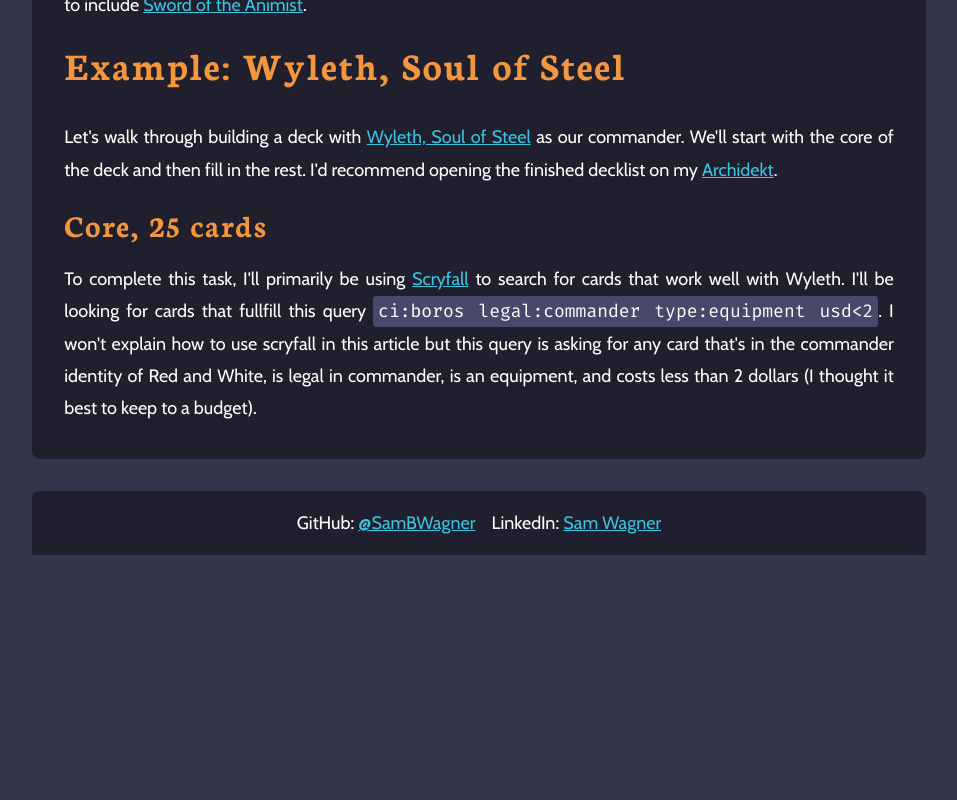
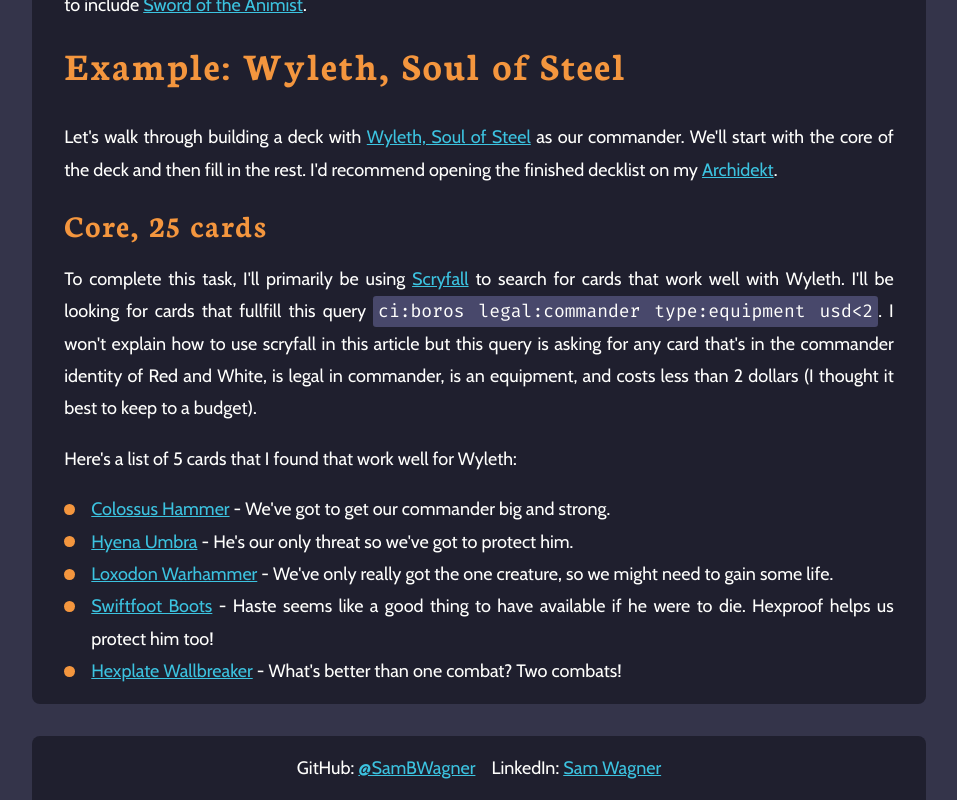
Before and after one commit to SamBWagner/port-flow, a Next.js app in the folder UI/: page /first-commander-deck in a window 1280 px wide. Shown: the part 5547-6347 px from the top of the page, without its empty margins (161-1118 px from the left). Before the commit the page ends 6102 px from the top, so only its background shows below. Built offline with nearby package versions, Linux system fonts and the light colour scheme.

Commit message:
💄 update all external links to blank target

```diff
--- a/UI/app/first-commander-deck/page.jsx
+++ b/UI/app/first-commander-deck/page.jsx
@@ -110,12 +110,12 @@
                 </p>
                 <p>
                   For example:{" "}
-                  <a href="https://scryfall.com/card/cmr/362/wyleth-soul-of-steel">
+                  <a href="https://scryfall.com/card/cmr/362/wyleth-soul-of-steel" target="_blank">
                     Wyleth, Soul of Steel
                   </a>{" "}
                   rewards you for playing Auras and Equipment, so you know you
                   should include those in your deck. Whereas{" "}
-                  <a href="https://scryfall.com/card/c16/46/thrasios-triton-hero">
+                  <a href="https://scryfall.com/card/c16/46/thrasios-triton-hero" target="_blank">
                     Thrasios, Triton Hero
                   </a>
                   , while a powerful commander, doesn't give you much guidance
@@ -149,7 +149,7 @@
             <ul>
               <li>
                 <p>
-                  <a href="https://scryfall.com/card/cmr/362/wyleth-soul-of-steel">
+                  <a href="https://scryfall.com/card/cmr/362/wyleth-soul-of-steel" target="_blank">
                     Wyleth, Soul of Steel
                   </a>{" "}
                   - A Voltron-style commander who encourages you to equip him
@@ -160,7 +160,7 @@
               </li>
               <li>
                 <p>
-                  <a href="https://scryfall.com/card/40k/112/commissar-severina-raine">
+                  <a href="https://scryfall.com/card/40k/112/commissar-severina-raine" target="_blank">
                     Commissar Severina Raine
                   </a>{" "}
                   - Focuses on creating token creatures and draining your
@@ -170,7 +170,7 @@
               </li>
               <li>
                 <p>
-                  <a href="https://scryfall.com/card/lcc/274/kumena-tyrant-of-orazca">
+                  <a href="https://scryfall.com/card/lcc/274/kumena-tyrant-of-orazca" target="_blank">
                     Kumena, Tyrant of Orazca
                   </a>{" "}
                   - A merfolk tribal commander who rewards you for playing
@@ -180,7 +180,7 @@
               </li>
               <li>
                 <p>
-                  <a href="https://scryfall.com/card/mat/45/samut-vizier-of-naktamun">
+                  <a href="https://scryfall.com/card/mat/45/samut-vizier-of-naktamun" target="_blank">
                     Samut, Vizier of Naktamun
                   </a>{" "}
                   - Encourages you to play creatures with haste and attack
@@ -190,7 +190,7 @@
               </li>
               <li>
                 <p>
-                  <a href="https://scryfall.com/card/one/203/jor-kadeen-first-goldwarden">
+                  <a href="https://scryfall.com/card/one/203/jor-kadeen-first-goldwarden" target="_blank">
                     Jor Kadeen, First Goldwarden
                   </a>{" "}
                   - Rewards you for playing and equipping creatures. His ability
@@ -199,7 +199,7 @@
               </li>
               <li>
                 <p>
-                  <a href="https://scryfall.com/card/blb/212/finneas-ace-archer">
+                  <a href="https://scryfall.com/card/blb/212/finneas-ace-archer" target="_blank">
                     Finneas, Ace Archer
                   </a>{" "}
                   - Focuses on creating tokens (like rabbits) and attacking. His
@@ -218,7 +218,7 @@
             <ul>
               <li>
                 <p>
-                  <a href="https://scryfall.com/card/acr/49/basim-ibn-ishaq">
+                  <a href="https://scryfall.com/card/acr/49/basim-ibn-ishaq" target="_blank">
                     Basim, Ibn Ishaq
                   </a>{" "}
                   - Focuses on cumulative commander damage. Encourages you to
@@ -231,7 +231,7 @@
               </li>
               <li>
                 <p>
-                  <a href="https://scryfall.com/card/cmm/335/akiri-fearless-voyager">
+                  <a href="https://scryfall.com/card/cmm/335/akiri-fearless-voyager" target="_blank">
                     Akiri, Fearless Voyager
                   </a>{" "}
                   - Rewards you for equipping creatures and attacking. She also
@@ -241,11 +241,11 @@
                   As a suggestion, there are equipment cards that come in
                   already attached to a creature. They're a great pick for
                   Akiri! Here are a few examples:{" "}
-                  <a href="https://scryfall.com/card/onc/14/hexplate-wallbreaker">
+                  <a href="https://scryfall.com/card/onc/14/hexplate-wallbreaker" target="_blank">
                     Hexplate Wallbreaker
                   </a>
                   ,{" "}
-                  <a href="https://scryfall.com/card/mh3/34/mandibular-kite">
+                  <a href="https://scryfall.com/card/mh3/34/mandibular-kite" target="_blank">
                     Mandibular Kite
                   </a>
                   .
@@ -253,7 +253,7 @@
               </li>
               <li>
                 <p>
-                  <a href="https://scryfall.com/card/ltr/215/merry-esquire-of-rohan">
+                  <a href="https://scryfall.com/card/ltr/215/merry-esquire-of-rohan" target="_blank">
                     Merry, Esquire of Rohan
                   </a>{" "}
                   - Benefits from being equipped and attacking with legendary
@@ -263,7 +263,7 @@
               </li>
               <li>
                 <p>
-                  <a href="https://scryfall.com/card/blb/205/baylen-the-haymaker">
+                  <a href="https://scryfall.com/card/blb/205/baylen-the-haymaker" target="_blank">
                     Baylen, the Haymaker
                   </a>{" "}
                   - Focuses on creating tokens and powering them up for massive
@@ -273,7 +273,7 @@
               </li>
               <li>
                 <p>
-                  <a href="https://scryfall.com/card/snc/215/rigo-streetwise-mentor">
+                  <a href="https://scryfall.com/card/snc/215/rigo-streetwise-mentor" target="_blank">
                     Rigo, Streetwise Mentor
                   </a>{" "}
                   - A commander that offers protection for himself with his
@@ -283,7 +283,7 @@
               </li>
               <li>
                 <p>
-                  <a href="https://scryfall.com/card/lci/232/kutzil-malamet-exemplar">
+                  <a href="https://scryfall.com/card/lci/232/kutzil-malamet-exemplar" target="_blank">
                     Kutzil, Malamet Exemplar
                   </a>{" "}
                   - Encourages you to play and buff creatures, then attack.
@@ -376,11 +376,11 @@
                 </p>
                 <p>
                   I'd recommend looking into cards like:{" "}
-                  <a href="https://scryfall.com/card/otc/283/demolition-field">
+                  <a href="https://scryfall.com/card/otc/283/demolition-field" target="_blank">
                     Demolition field
                   </a>
                   , and{" "}
-                  <a href="https://scryfall.com/card/cm2/253/ghost-quarter">
+                  <a href="https://scryfall.com/card/cm2/253/ghost-quarter" target="_blank">
                     Ghost quarter
                   </a>{" "}
                   as they are next to free to just throw into your decklist and
@@ -403,19 +403,19 @@
 
             <ul>
               <li>
-                <a href="https://www.archidekt.com/">Archidekt</a> - To build
+                <a href="https://www.archidekt.com/" target="_blank">Archidekt</a> - To build
                 out your deck
               </li>
               <li>
-                <a href="https://www.scryfall.com">Scryfall</a> - To find your
+                <a href="https://www.scryfall.com" target="_blank">Scryfall</a> - To find your
                 cards
               </li>
               <li>
-                <a href="https://edhrec.com">EDHREC</a> - To find inspiration
+                <a href="https://edhrec.com" target="_blank">EDHREC</a> - To find inspiration
                 for cards you might want to look for
               </li>
               <li>
-                <a href="https://commanderspellbook.com/find-my-combos/">
+                <a href="https://commanderspellbook.com/find-my-combos/" target="_blank">
                   Commander Spellbook - Combo finder
                 </a>{" "}
                 - To find out if your deck has any sneaky combos that you
@@ -439,7 +439,7 @@
 
             <p>
               For example, if you're playing{" "}
-              <a href="https://scryfall.com/card/cmr/362/wyleth-soul-of-steel">
+              <a href="https://scryfall.com/card/cmr/362/wyleth-soul-of-steel" target="_blank">
                 Wyleth, Soul of Steel
               </a>
               , you would find yourself 25 aura's and equipment cards that would
@@ -463,7 +463,7 @@
               the category, but also work well with your commander. For example,
               if you're playing Wyleth and you're trying to fill out your ramp
               list, you might want to include{" "}
-              <a href="https://scryfall.com/card/ori/240/sword-of-the-animist">
+              <a href="https://scryfall.com/card/ori/240/sword-of-the-animist" target="_blank">
                 Sword of the Animist
               </a>
               .
@@ -476,13 +476,13 @@
 
             <p>
               Let's walk through building a deck with{" "}
-              <a href="https://scryfall.com/card/cmr/362/wyleth-soul-of-steel">
+              <a href="https://scryfall.com/card/cmr/362/wyleth-soul-of-steel" target="_blank">
                 Wyleth, Soul of Steel
               </a>{" "}
               as our commander. We'll start with the core of the deck and then
               fill in the rest. I'd recommend opening the finished decklist on
               my{" "}
-              <a href="https://www.archidekt.com/decks/9388445/starter_deck_boros_voltron">
+              <a href="https://www.archidekt.com/decks/9388445/starter_deck_boros_voltron" target="_blank">
                 Archidekt
               </a>
               .
@@ -491,7 +491,7 @@
             <h4>Core, 25 cards</h4>
             <p>
               To complete this task, I'll primarily be using{" "}
-              <a href="https://scryfall.com/">Scryfall</a> to search for cards
+              <a href="https://scryfall.com/" target="_blank">Scryfall</a> to search for cards
               that work well with Wyleth. I'll be looking for cards that
               fullfill this query{" "}
               <code>ci:boros legal:commander type:equipment usd&lt;2</code>. I
@@ -500,6 +500,72 @@
               White, is legal in commander, is an equipment, and costs less than
               2 dollars (I thought it best to keep to a budget).
             </p>
+
+            {/* Basilisk Collar
+Bloodforged Battle-Axe
+Colossus Hammer
+Hyena Umbra
+All That Glitters
+Blackblade Reforged
+Blazing Sunsteel
+Bureau Headmaster
+Lightning Greaves
+Lizard Blades
+Ring of Valkas
+Swiftfoot Boots
+Thran Power Suit
+Trailblazer's Boots
+Battle Mastery
+Bladehold War-Whip
+Champion's Helm
+Danitha Capashen, Paragon
+Fireshrieker
+Loxodon Warhammer
+Maul of the Skyclaves
+Sigiled Sword of Valeron
+Two-Handed Axe // Sweeping Cleave
+Moonsilver Spear
+Hexplate Wallbreaker */}
+
+
+            <p>
+              Here's a list of 5 cards that I found that work well for Wyleth:
+            </p>
+
+            <ul>
+              <li>
+                <a href="https://scryfall.com/card/mh2/233/colossus-hammer" target="_blank">
+                  Colossus Hammer
+                </a> -
+                We've got to get our commander big and strong.
+              </li>
+              <li>
+                <a href="https://scryfall.com/card/uma/18/hyena-umbra" target="_blank">
+                  Hyena Umbra
+                </a> -
+                He's our only threat so we've got to protect him.
+              </li>
+              <li>
+                <a href="https://scryfall.com/card/c21/249/loxodon-warhammer" target="_blank">
+                  Loxodon Warhammer
+                </a> -
+                We've only really got the one creature, so we might need to gain some life.
+              </li>
+              <li>
+                <a href="https://scryfall.com/card/otc/268/swiftfoot-boots" target="_blank">
+                  Swiftfoot Boots
+                </a> -
+                Haste seems like a good thing to have available if he were to die.
+                Hexproof helps us protect him too!
+              </li>
+              <li>
+                <a href="https://scryfall.com/card/onc/14/hexplate-wallbreaker" target="_blank">
+                  Hexplate Wallbreaker
+                </a> -
+                What's better than one combat? Two combats!
+              </li>
+            </ul>
+
           </section>
         </div>
       </main>
```
